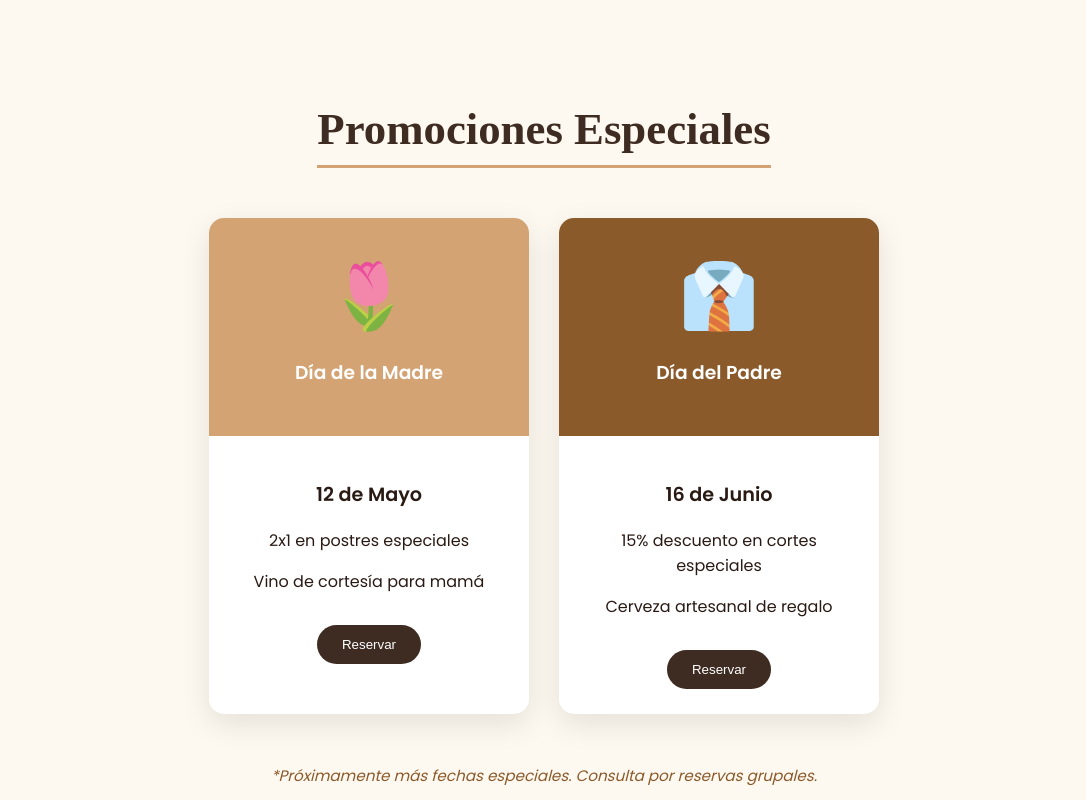
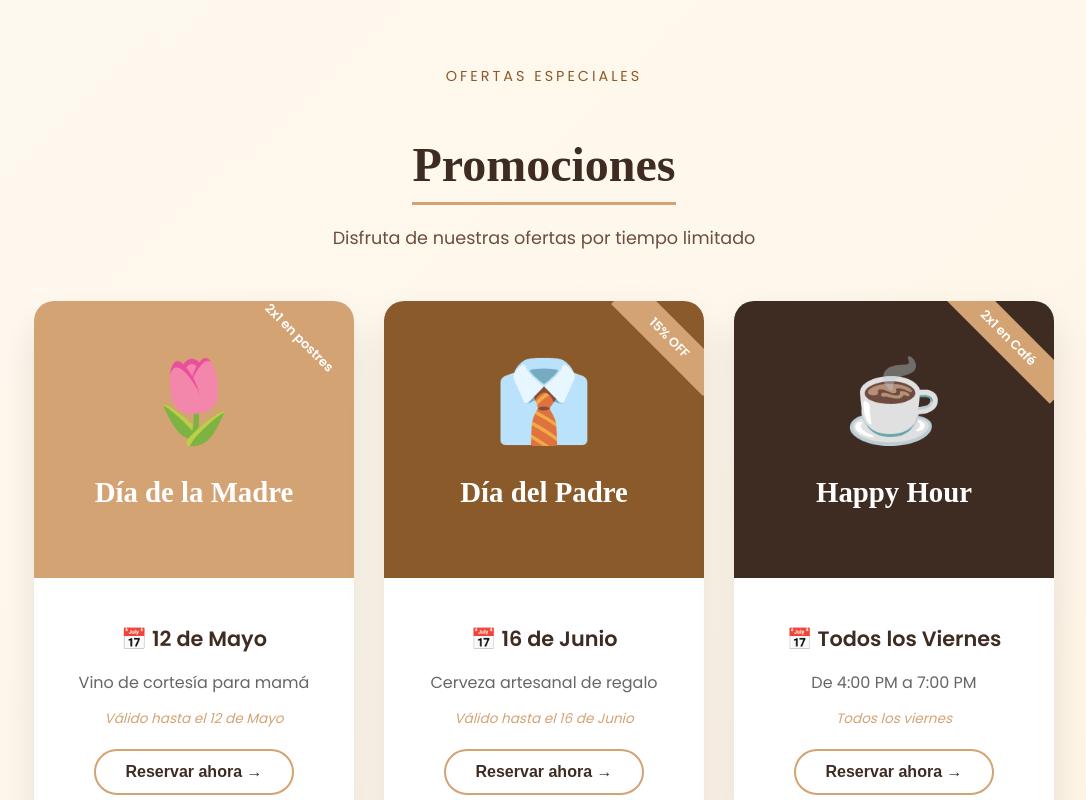
Before and after one commit to elizmey/huarmyCoffee, a React (Create React App) app: page / in a window 1280 px wide. Shown: the part 2120-2920 px from the top of the page, without its empty margins (96-1182 px from the left). Built offline with nearby package versions, Linux system fonts and the light colour scheme.

Commit message:
Mejora sección Promociones: agrega Happy Hour, etiquetas de descuento y diseño más profesional

```diff
--- a/src/components/Promociones.js
+++ b/src/components/Promociones.js
@@ -2,30 +2,82 @@ import React from 'react';
 import { motion } from 'framer-motion';
 
 const Promociones = () => {
+  const promociones = [
+    {
+      id: 1,
+      nombre: "Día de la Madre",
+      fecha: "12 de Mayo",
+      descuento: "2x1 en postres",
+      detalle: "Vino de cortesía para mamá",
+      icono: "🌷",
+      color: "#d4a373",
+      vigencia: "Válido hasta el 12 de Mayo"
+    },
+    {
+      id: 2,
+      nombre: "Día del Padre",
+      fecha: "16 de Junio",
+      descuento: "15% OFF",
+      detalle: "Cerveza artesanal de regalo",
+      icono: "👔",
+      color: "#8b5a2b",
+      vigencia: "Válido hasta el 16 de Junio"
+    },
+    {
+      id: 3,
+      nombre: "Happy Hour",
+      fecha: "Todos los Viernes",
+      descuento: "2x1 en Café",
+      detalle: "De 4:00 PM a 7:00 PM",
+      icono: "☕",
+      color: "#3e2c23",
+      vigencia: "Todos los viernes"
+    }
+  ];
+
   return (
-    <section id="promociones" className="promociones-section" style={{
+    <section id="promociones" style={{
       padding: '100px 20px',
-      background: '#fef9f0',
+      background: 'linear-gradient(135deg, #fef9f0 0%, #fff5e6 100%)',
       textAlign: 'center'
     }}>
-      <div className="container" style={{ maxWidth: '1200px', margin: '0 auto' }}>
+      <div style={{ maxWidth: '1200px', margin: '0 auto' }}>
         <motion.div
           initial={{ opacity: 0, y: 40 }}
           whileInView={{ opacity: 1, y: 0 }}
           viewport={{ once: true }}
           transition={{ duration: 0.8 }}
         >
+          <span style={{
+            fontSize: '0.9rem',
+            letterSpacing: '3px',
+            color: '#8b5a2b',
+            textTransform: 'uppercase',
+            display: 'block',
+            marginBottom: '10px'
+          }}>
+            OFERTAS ESPECIALES
+          </span>
           <h2 style={{
             fontFamily: "'Playfair Display', serif",
             color: '#3e2c23',
-            fontSize: '2.8rem',
+            fontSize: '3rem',
             borderBottom: '3px solid #d4a373',
             display: 'inline-block',
             paddingBottom: '10px',
-            marginBottom: '50px'
+            marginBottom: '20px'
           }}>
-            Promociones Especiales
+            Promociones
           </h2>
+          <p style={{
+            color: '#6B4F3C',
+            fontSize: '1.1rem',
+            marginBottom: '50px',
+            maxWidth: '600px',
+            margin: '0 auto 50px'
+          }}>
+            Disfruta de nuestras ofertas por tiempo limitado
+          </p>
         </motion.div>
 
         <div style={{
@@ -34,101 +86,111 @@ const Promociones = () => {
           gap: '30px',
           justifyContent: 'center'
         }}>
-          {/* Día de la Madre */}
+          {promociones.map((promo, index) => (
             <motion.div
-            className="promo-card"
+              key={promo.id}
               initial={{ opacity: 0, y: 50 }}
               whileInView={{ opacity: 1, y: 0 }}
               viewport={{ once: true }}
-            transition={{ duration: 0.6, delay: 0.2 }}
+              transition={{ duration: 0.6, delay: index * 0.2 }}
+              whileHover={{
+                y: -15,
+                transition: { duration: 0.3 }
+              }}
               style={{
                 background: 'white',
-              borderRadius: '15px',
+                borderRadius: '20px',
                 overflow: 'hidden',
-              boxShadow: '0 10px 30px rgba(0,0,0,0.1)',
+                boxShadow: '0 20px 40px rgba(0,0,0,0.1)',
                 width: '320px',
-              transition: 'transform 0.3s ease',
-              cursor: 'pointer'
+                cursor: 'pointer',
+                position: 'relative'
               }}
-            whileHover={{ y: -10 }}
             >
+              {/* Etiqueta de descuento */}
               <div style={{
+                position: 'absolute',
+                top: '20px',
+                right: '-30px',
                 background: '#d4a373',
-              padding: '30px',
                 color: 'white',
+                padding: '8px 40px',
+                transform: 'rotate(45deg)',
+                fontSize: '0.8rem',
+                fontWeight: 'bold',
+                zIndex: 10
+              }}>
+                {promo.descuento}
+              </div>
+
+              {/* Cabecera con icono */}
+              <div style={{
+                background: promo.color,
+                padding: '40px 20px',
                 textAlign: 'center'
               }}>
-              <span style={{ fontSize: '4rem' }}>🌷</span>
-              <h3 style={{ marginTop: '15px' }}>Día de la Madre</h3>
+                <span style={{ fontSize: '5rem' }}>{promo.icono}</span>
+                <h3 style={{
+                  color: 'white',
+                  marginTop: '15px',
+                  fontSize: '1.8rem',
+                  fontFamily: "'Playfair Display', serif"
+                }}>
+                  {promo.nombre}
+                </h3>
               </div>
+
+              {/* Contenido */}
               <div style={{ padding: '25px', textAlign: 'center' }}>
-              <p style={{ fontSize: '1.2rem', fontWeight: 'bold' }}>12 de Mayo</p>
-              <p>2x1 en postres especiales</p>
-              <p>Vino de cortesía para mamá</p>
-              <button style={{
-                background: '#3e2c23',
-                color: 'white',
-                border: 'none',
-                padding: '12px 25px',
-                borderRadius: '30px',
-                marginTop: '15px',
+                <p style={{
+                  fontSize: '1.3rem',
+                  fontWeight: 'bold',
+                  color: '#3e2c23',
+                  marginBottom: '15px'
+                }}>
+                  📅 {promo.fecha}
+                </p>
+                <p style={{
+                  fontSize: '1rem',
+                  color: '#666',
+                  marginBottom: '10px'
+                }}>
+                  {promo.detalle}
+                </p>
+                <p style={{
+                  fontSize: '0.85rem',
+                  color: '#d4a373',
+                  fontStyle: 'italic',
+                  marginBottom: '20px'
+                }}>
+                  {promo.vigencia}
+                </p>
+                <button
+                  style={{
+                    background: 'transparent',
+                    color: '#3e2c23',
+                    border: '2px solid #d4a373',
+                    padding: '12px 30px',
+                    borderRadius: '40px',
+                    fontSize: '1rem',
+                    fontWeight: 'bold',
                     cursor: 'pointer',
                     transition: 'all 0.3s ease'
                   }}
-              onMouseEnter={(e) => e.target.style.background = '#d4a373'}
-              onMouseLeave={(e) => e.target.style.background = '#3e2c23'}>
-                Reservar
+                  onMouseEnter={(e) => {
+                    e.target.style.background = '#d4a373';
+                    e.target.style.color = 'white';
+                  }}
+                  onMouseLeave={(e) => {
+                    e.target.style.background = 'transparent';
+                    e.target.style.color = '#3e2c23';
+                  }}
+                >
+                  Reservar ahora →
                 </button>
               </div>
             </motion.div>
-
-          {/* Día del Padre */}
-          <motion.div
-            className="promo-card"
-            initial={{ opacity: 0, y: 50 }}
-            whileInView={{ opacity: 1, y: 0 }}
-            viewport={{ once: true }}
-            transition={{ duration: 0.6, delay: 0.4 }}
-            style={{
-              background: 'white',
-              borderRadius: '15px',
-              overflow: 'hidden',
-              boxShadow: '0 10px 30px rgba(0,0,0,0.1)',
-              width: '320px',
-              transition: 'transform 0.3s ease',
-              cursor: 'pointer'
-            }}
-            whileHover={{ y: -10 }}
-          >
-            <div style={{
-              background: '#8b5a2b',
-              padding: '30px',
-              color: 'white',
-              textAlign: 'center'
-            }}>
-              <span style={{ fontSize: '4rem' }}>👔</span>
-              <h3 style={{ marginTop: '15px' }}>Día del Padre</h3>
-            </div>
-            <div style={{ padding: '25px', textAlign: 'center' }}>
-              <p style={{ fontSize: '1.2rem', fontWeight: 'bold' }}>16 de Junio</p>
-              <p>15% descuento en cortes especiales</p>
-              <p>Cerveza artesanal de regalo</p>
-              <button style={{
-                background: '#3e2c23',
-                color: 'white',
-                border: 'none',
-                padding: '12px 25px',
-                borderRadius: '30px',
-                marginTop: '15px',
-                cursor: 'pointer',
-                transition: 'all 0.3s ease'
-              }}
-              onMouseEnter={(e) => e.target.style.background = '#d4a373'}
-              onMouseLeave={(e) => e.target.style.background = '#3e2c23'}>
-                Reservar
-              </button>
-            </div>
-          </motion.div>
+          ))}
         </div>
 
         <motion.p
@@ -137,13 +199,17 @@ const Promociones = () => {
           viewport={{ once: true }}
           transition={{ duration: 0.6, delay: 0.6 }}
           style={{
-            marginTop: '50px',
+            marginTop: '60px',
             color: '#8b5a2b',
             fontStyle: 'italic',
-            fontSize: '0.95rem'
+            fontSize: '0.9rem',
+            background: 'rgba(139, 90, 43, 0.1)',
+            display: 'inline-block',
+            padding: '12px 24px',
+            borderRadius: '50px'
           }}
         >
-          *Próximamente más fechas especiales. Consulta por reservas grupales.
+          💡 *Más promociones disponibles para eventos empresariales. Consulta con nosotros.*
         </motion.p>
       </div>
     </section>
```
Lines whose indentation alone changed are shown as unchanged.
